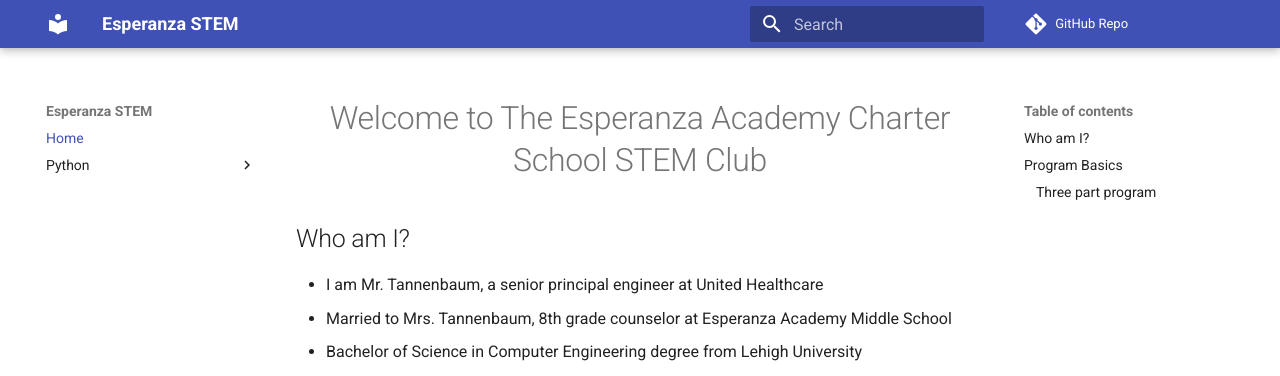
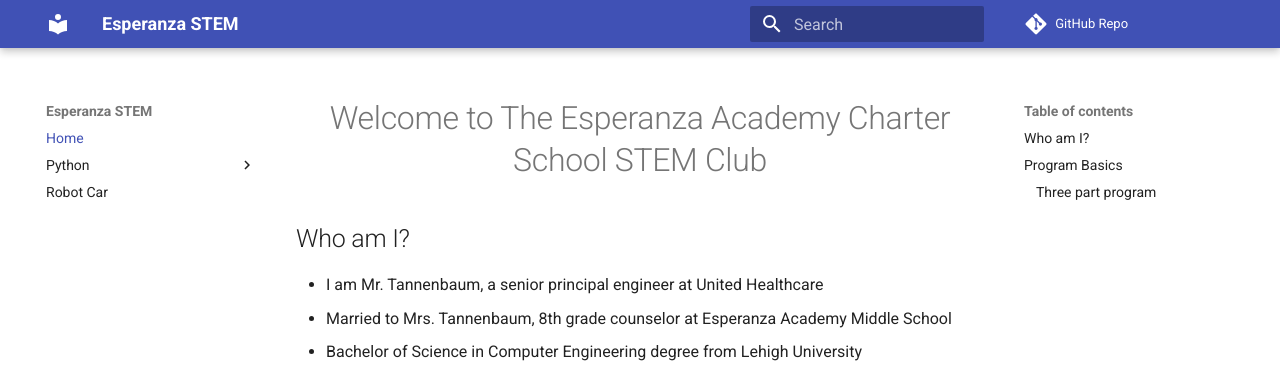
Before and after one commit to jetannenbaum/esperanzaSTEM, an MkDocs documentation site: the page built from docs/index.md, in a window 1280 px wide. Shown: the top 376 px of the page. Built offline with MkDocs 1.6.1 and Material for MkDocs 9.7.7, drawn with Linux system fonts in a browser that asks for light colours; comment, search, counter and statistics services are not loaded.

Commit message:
Update mkdocs.yml
Added link to the Robot Car

```diff
--- a/mkdocs.yml
+++ b/mkdocs.yml
@@ -12,6 +12,7 @@ nav:
     - Python Variables: python/variables.md
     - Using Variables: python/usingVariables.md
     - Drawing Four Squares: python/fourSquares.md
+  - Robot Car: robotCar/makerPiRP2040Bot.md
 
 theme:
   material
```
